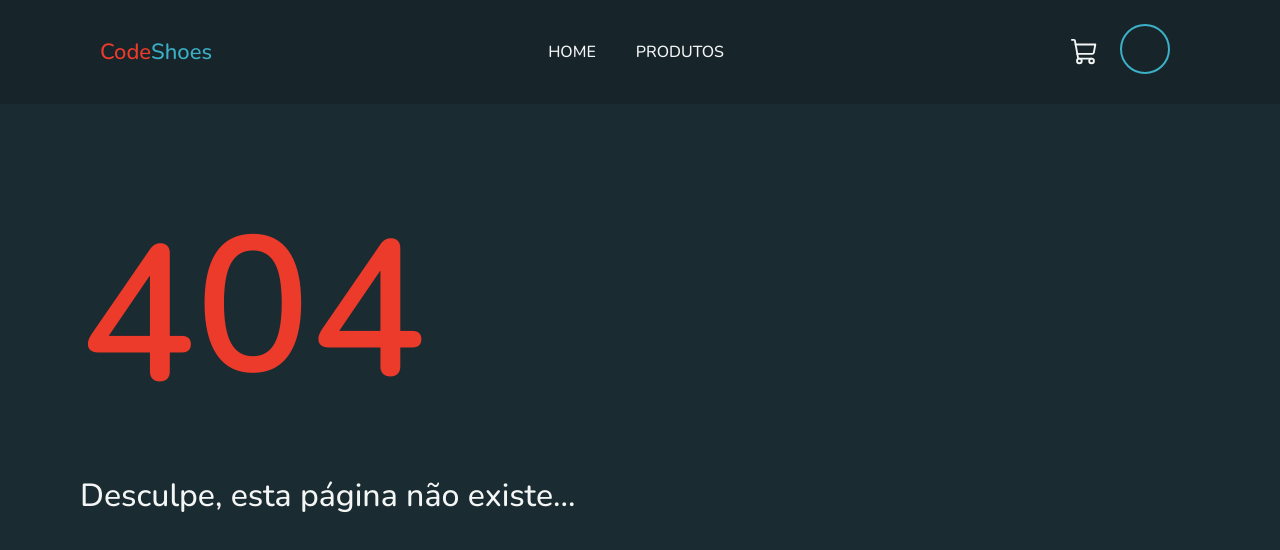
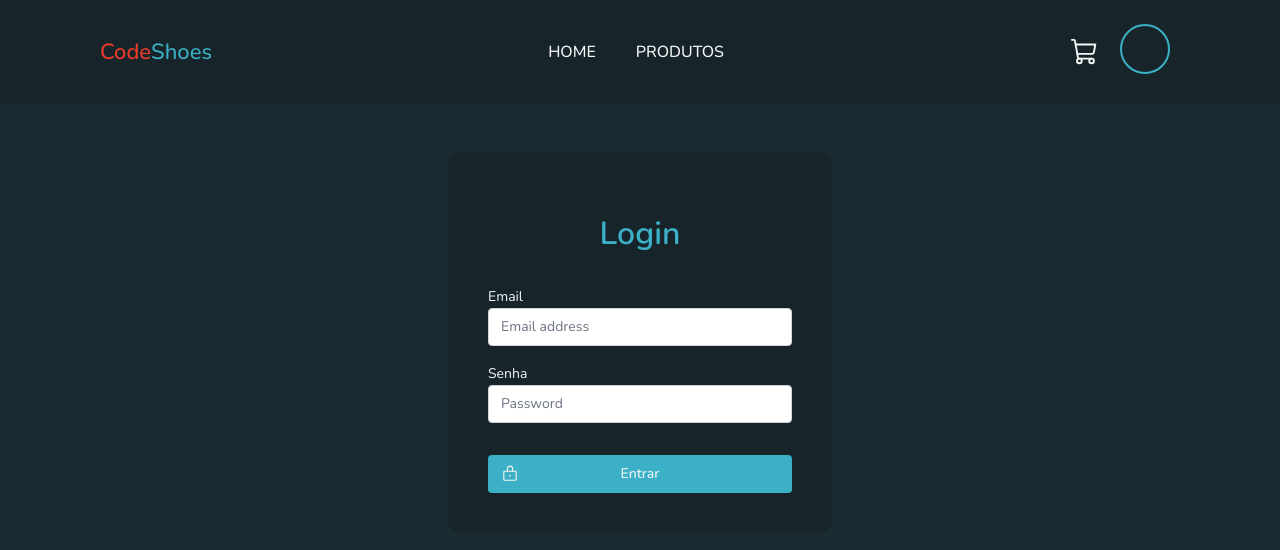
Before and after one commit to GFrasson/code-shoes, a React (Vite) app in the folder client/: page /login in a window 1280 px wide. Before the commit this address had no page. Shown: the top 550 px of the page. Built offline with nearby package versions, Linux system fonts and the light colour scheme.

Commit message:
Login page

```diff
--- a/client/src/App.tsx
+++ b/client/src/App.tsx
@@ -6,6 +6,7 @@ import { Home } from './pages/Home';
 import { Products } from './pages/Products';
 import { NewProduct } from './pages/NewProduct';
 import { NewBrand } from './pages/NewBrand';
+import { Login } from './pages/Login';
 import { Admin } from './pages/Admin';
 import { Error } from './pages/Error';
 import { Cart } from './pages/Cart';
@@ -23,6 +24,7 @@ function App() {
         <Route path="products" element={<Products />} />
         <Route path="cart" element={<Cart />} />
         <Route path="success" element={<SuccessfulPurchase />} />
+        <Route path="login" element={<Login />} />
         <Route path="admin/products/create" element={<NewProduct />} />
         <Route path="admin/products/:id/edit" element={<NewProduct />} />
         <Route path="admin/brands/create" element={<NewBrand />} />
--- /dev/null
+++ b/client/src/pages/Login/index.tsx
@@ -0,0 +1,39 @@
+import { Navbar } from "../../components/Navbar";
+import { Lock } from 'phosphor-react';
+
+import { LoginContainer } from "./style";
+
+export function Login() {
+    return (
+        <LoginContainer>
+            <Navbar />
+
+            <div className="min-h-full flex items-center justify-center py-12 px-4 sm:px-6 lg:px-8">
+                <div className="max-w-sm w-full space-y-8 bg-dark-500 p-10 rounded-[0.625rem]">
+                    <h2 className="mt-6 text-center text-3xl font-extrabold text-[2rem] text-primary-300">Login</h2>
+                    <form className="mt-8 space-y-6" action="#" method="POST">
+                        <div className="rounded-md shadow-sm -space-y-px mb-8">
+                            <div className="mb-4">
+                                <label htmlFor="email" className="text-light-300 text-sm">Email</label>
+                                <input id="email" name="email" type="email" autoComplete="email" required className="appearance-none rounded-md relative block w-full px-3 py-2 border border-gray-300 placeholder-gray-500 text-gray-900 focus:outline-none focus:ring-primary-300 focus:border-primary-300 focus:z-10 sm:text-sm" placeholder="Email address" />
+                            </div>
+                            <div>
+                                <label htmlFor="password" className="text-light-300 text-sm">Senha</label>
+                                <input id="password" name="password" type="password" autoComplete="current-password" required className="appearance-none rounded-md relative block w-full px-3 py-2 border border-gray-300 placeholder-gray-500 text-gray-900 focus:outline-none focus:ring-primary-300 focus:border-primary-300 focus:z-10 sm:text-sm" placeholder="Password" />
+                            </div>
+                        </div>
+
+                        <div>
+                            <button type="submit" className="group relative w-full flex justify-center py-2 px-4 border border-transparent text-sm font-medium rounded-md text-light-300 bg-primary-300 hover:bg-primary-500 focus:outline-none focus:ring-2 focus:ring-offset-2 focus:ring-primary-300">
+                                <span className="absolute left-0 inset-y-0 flex items-center pl-3">
+                                    <Lock size={18} />
+                                </span>
+                                Entrar
+                            </button>
+                        </div>
+                    </form>
+                </div>
+            </div>
+        </LoginContainer>
+    );
+}
--- /dev/null
+++ b/client/src/pages/Login/style.ts
@@ -0,0 +1,5 @@
+import styled from 'styled-components';
+
+export const LoginContainer = styled.div`
+
+`;
```
